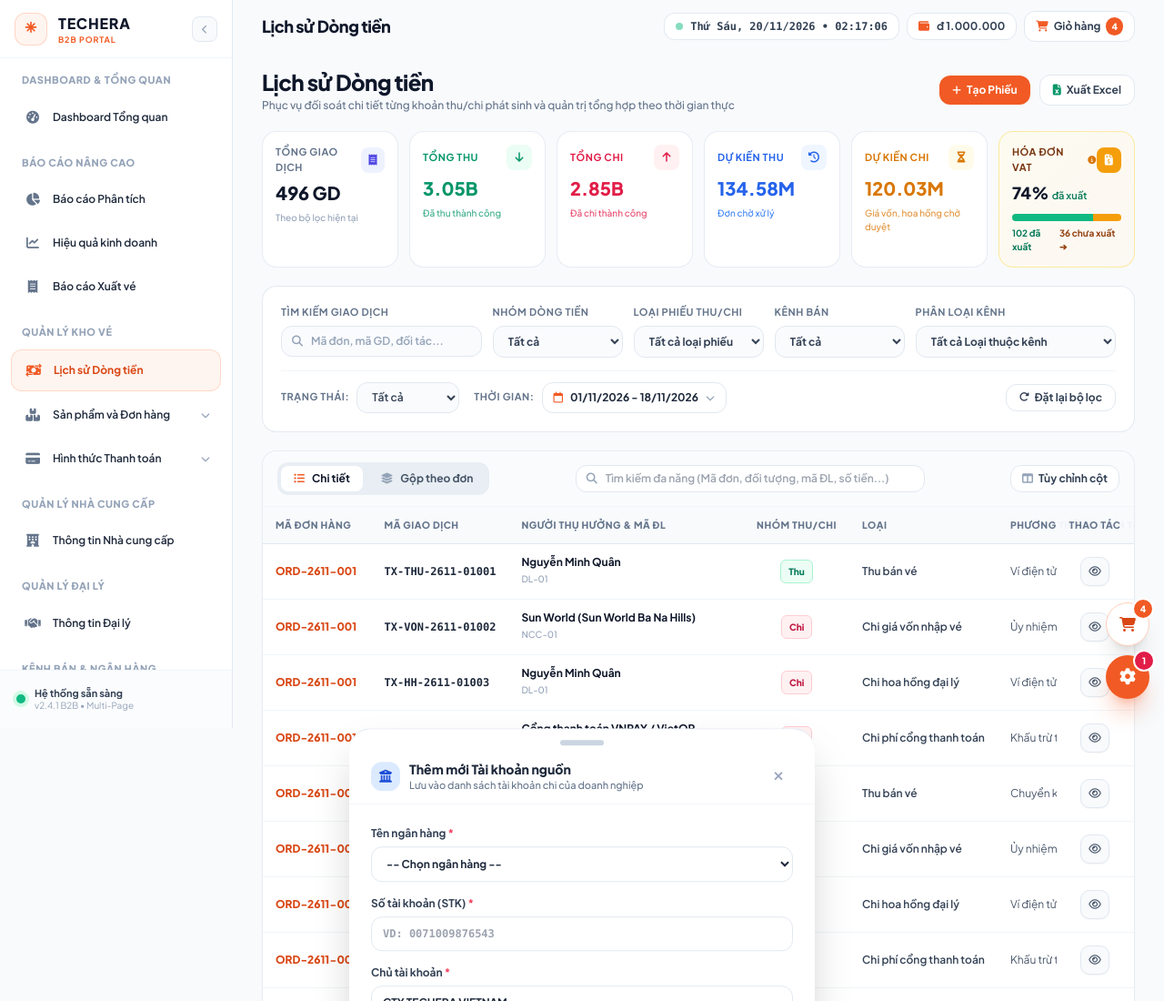
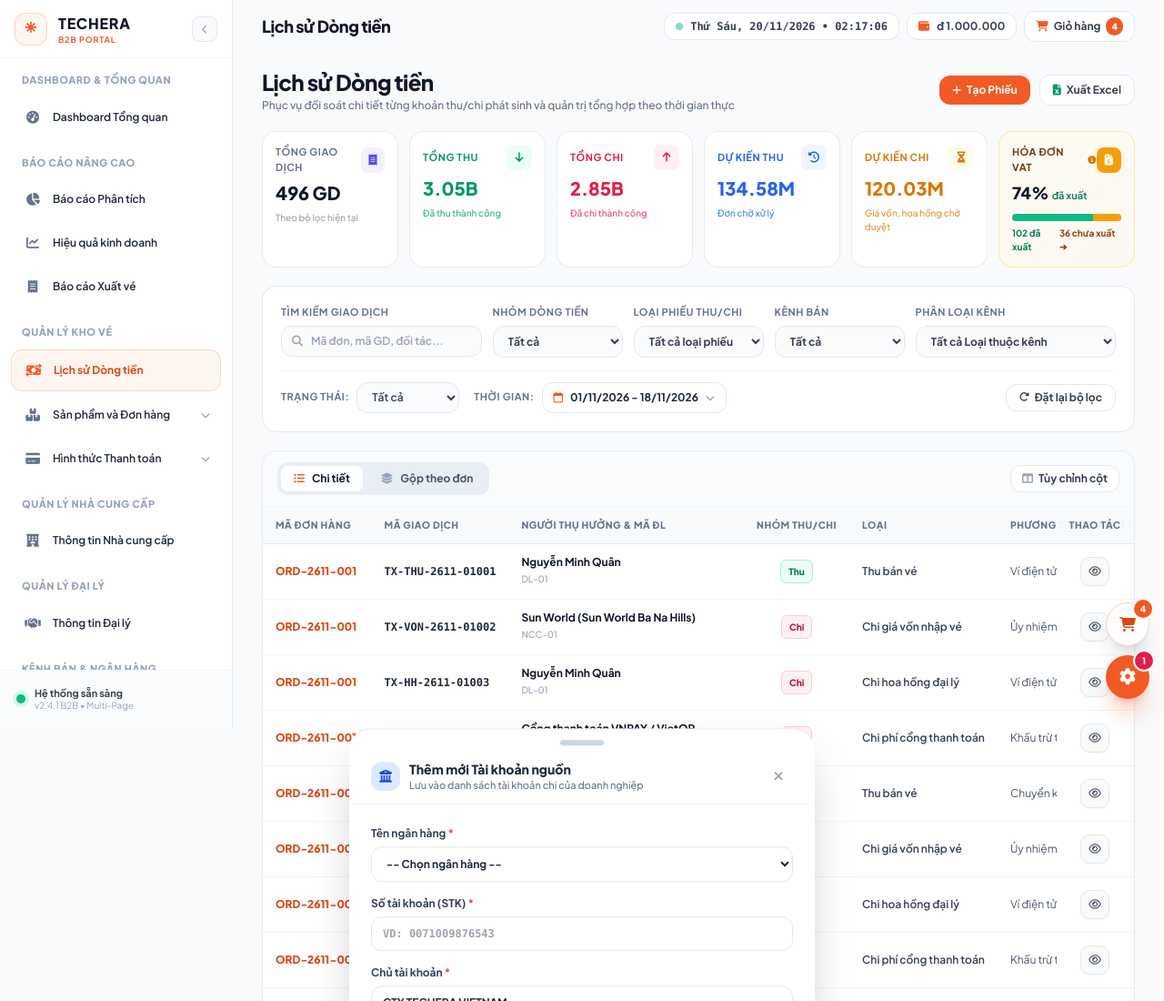
Before and after one commit to Kimhoang08/inventory-v2, a plain HTML site: page cashflow.html in a window 1280 px wide. Shown: the top 1100 px of the page at 91% size. Drawn offline with nearby package versions, Linux system fonts and the light colour scheme.

Commit message:
refactor(cashflow): remove duplicate search bar from tab navigation row

```diff
--- a/assets/js/cashflow.js
+++ b/assets/js/cashflow.js
@@ -684,7 +684,6 @@
     }
 
     function applyCashFlowFilters() {
-      const universalSearchEl = document.getElementById('cfUniversalSearch');
       const searchEl = document.getElementById('cfFilterSearch');
       const groupEl = document.getElementById('cfFilterGroup');
       const typeEl = document.getElementById('cfFilterType');
@@ -692,7 +691,7 @@
       const subTypeEl = document.getElementById('cfFilterSubType');
       const statusEl = document.getElementById('cfFilterStatus');
 
-      const q = (universalSearchEl?.value || searchEl?.value || '').toLowerCase().trim();
+      const q = (searchEl?.value || '').toLowerCase().trim();
       const group = groupEl ? groupEl.value : 'ALL';
       const type = typeEl ? typeEl.value : 'ALL';
       const channel = channelEl ? channelEl.value : 'ALL';
--- a/cashflow.html
+++ b/cashflow.html
@@ -336,8 +336,8 @@
 
       <!-- 4. Danh sách Lịch sử dòng tiền (2 Góc nhìn / Tabs: Danh sách chi tiết & Danh sách gộp theo Đơn hàng) -->
       <div class="bg-white rounded-2xl border border-slate-200/80 shadow-2xs overflow-hidden cf-table-card">
-        <!-- Tab Navigation 2 Góc nhìn + Tìm kiếm đa năng + Nút tùy chỉnh cột -->
-        <div class="p-3 sm:px-4 sm:py-3 border-b border-slate-100 flex flex-col md:flex-row md:items-center justify-between gap-3 bg-slate-50/70">
+        <!-- Tab Navigation 2 Góc nhìn + Nút tùy chỉnh cột -->
+        <div class="p-3 sm:px-4 sm:py-3 border-b border-slate-100 flex flex-col sm:flex-row sm:items-center justify-between gap-3 bg-slate-50/70">
           <div class="flex items-center gap-1.5 p-1 bg-slate-200/70 rounded-xl">
             <button type="button" id="btnViewTabDetail" onclick="switchCashFlowViewTab('DETAIL')" class="inline-flex items-center gap-2 px-3.5 py-1.5 rounded-lg text-xs font-bold transition-all bg-white text-slate-900 shadow-2xs cursor-pointer">
               <i class="fa-solid fa-list-ul text-brand-500"></i>
@@ -347,12 +347,6 @@
               <i class="fa-solid fa-layer-group text-slate-400"></i>
               <span>Gộp theo đơn</span>
             </button>
-          </div>
-
-          <!-- Tìm kiếm đa năng trên tất cả các cột -->
-          <div class="relative flex-1 max-w-sm">
-            <i class="fa-solid fa-magnifying-glass text-xs text-slate-400 absolute left-3 top-1/2 -translate-y-1/2"></i>
-            <input type="text" id="cfUniversalSearch" oninput="applyCashFlowFilters()" placeholder="Tìm kiếm đa năng (Mã đơn, đối tượng, mã ĐL, số tiền...)" class="w-full pl-8 pr-3 py-1.5 rounded-xl border border-slate-200 text-xs font-semibold text-slate-800 bg-white focus:outline-none focus:border-brand-500 shadow-2xs">
           </div>
 
           <div class="flex items-center gap-3 text-xs text-slate-500 font-medium">
```
